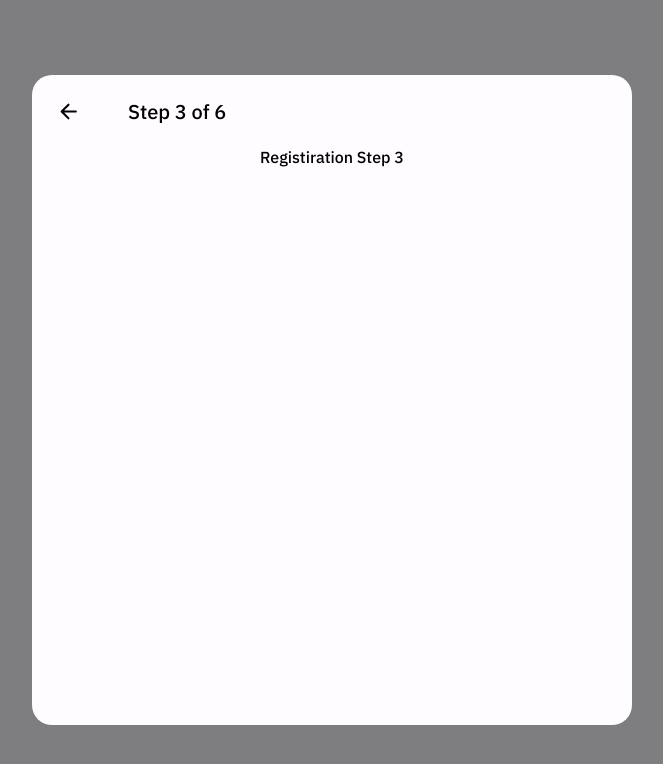
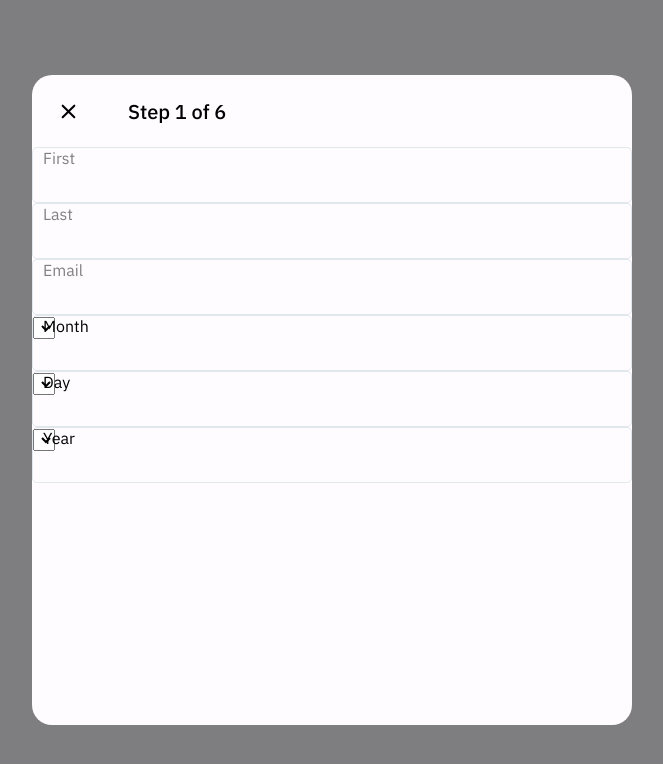
Before and after one commit to MrKenobii/Spring-Twitter-Clone, a React (Create React App) app in the folder frontend/: page / in a window 1280 px wide. Shown: the top 764 px of the page, without its empty margins (308-971 px from the left). Built offline with nearby package versions, Linux system fonts and the light colour scheme.

Commit message:
Date fields

```diff
--- a/frontend/src/components/ValidatedInput/StyledInput.tsx
+++ b/frontend/src/components/ValidatedInput/StyledInput.tsx
@@ -18,6 +18,6 @@ export const StyledInputLabel = styled.span<StyledInputProps>`
    margin: 0;
    padding: 0;
    font-size: ${(props) => props.active ? '13px' : '18px'}
-   top: ${(props) => props.active ? '5px' : '16px'}
+   top: ${(props) => props.active ? '15px' : '6px'}
    color : ${(props) => determineLabelColor(props)}
 `;
--- /dev/null
+++ b/frontend/src/components/ValidatedInput/ValidatedDateSelector.tsx
@@ -0,0 +1,34 @@
+import React from "react";
+import {StyledInputBox, StyledInputLabel } from "./StyledInput";
+
+interface ValidatedDateSelectorProps{
+    style:string;
+    valid:boolean;
+    name:string;
+    dropDown():JSX.Element[]
+}
+
+export const ValidatedDateSelector:React.FC<ValidatedDateSelectorProps> = (props: ValidatedDateSelectorProps) => {
+    const [active, setActive] = React.useState<boolean>(false);
+    const [value, setValue] = React.useState<number>(0);
+    const changeValue = (e:React.ChangeEvent<HTMLSelectElement>) => {
+        console.log("Dispatch this change to a reducer");
+        console.log('value: ' + e.target.value);
+        setValue(+e.target.value); // + changes Change event's value to number in  ts
+    }
+    const toggleActive = (e:React.FocusEvent<HTMLSelectElement>) => {
+        setActive(!active);
+    }
+    return (
+        <div  className={props.style}>
+            <StyledInputBox active={active} valid={props.valid}>
+                <StyledInputLabel color="gray" active={true} valid={props.valid}>
+                    {props.name}
+                </StyledInputLabel>
+                <select onChange={changeValue} onFocus={toggleActive} onBlur={toggleActive}>
+                    {props.dropDown()}
+                </select>
+            </StyledInputBox>
+        </div>
+    )
+}
--- a/frontend/src/components/ValidatedInput/ValidatedInput.tsx
+++ b/frontend/src/components/ValidatedInput/ValidatedInput.tsx
@@ -3,6 +3,7 @@ import { StyledInputBox, StyledInputLabel} from "./StyledInput";
 import './ValidatedInput.css';
 import {ValidatedInputState} from "../../utils/GlobalInterfaces";
 import {determineValidatedStyles} from "../../utils/DetermineStyleUtils";
+import {log} from "util";
 
 interface ValidatedUserInputProps {
     name: string;
@@ -28,7 +29,8 @@ export const ValidatedInput:React.FC<ValidatedUserInputProps> = ({name, label, e
     const focus = (e:React.FocusEvent<HTMLInputElement>):void => {
         setValidatedState({
             ...validatedState,
-            active: !validatedState?.active,
+            active: !validatedState.active,
+            labelActive: !validatedState.labelActive
         });
     }
     const updateValue = (e: React.ChangeEvent<HTMLInputElement>):void => {
@@ -43,7 +45,7 @@ export const ValidatedInput:React.FC<ValidatedUserInputProps> = ({name, label, e
     return (
         <div className="validated-input">
             <StyledInputBox active={validatedState.active} valid={validatedState.valid}>
-                <StyledInputLabel color={validatedState.labelColor} active={validatedState.labelActive} valid={validatedState.valid}>{label}</StyledInputLabel>
+                <StyledInputLabel style={{color: validatedState.labelColor}}  active={validatedState.labelActive} valid={validatedState.valid}>{label}</StyledInputLabel>
                 <input className="validated-input-value" onFocus={focus} onBlur={focus} onChange={updateValue} {...attributes} />
             </StyledInputBox>
             {!validatedState.valid ? <span>{errorMessage}</span> : <></>}
--- /dev/null
+++ b/frontend/src/features/register/components/RegisterDateInput/RegisterDateInput.tsx
@@ -0,0 +1,12 @@
+import React from "react";
+import {ValidatedDateSelector} from "../../../../components/ValidatedInput/ValidatedDateSelector";
+
+export const RegisterDateInput:React.FC = () => {
+    return (
+        <div className="register-date">
+            <ValidatedDateSelector style={"validated-month"} valid={true} name={"Month"} dropDown={() => {return []}} />
+            <ValidatedDateSelector style={"validated-day"} valid={true} name={"Day"} dropDown={() => {return []}} />
+            <ValidatedDateSelector style={"validated-year"} valid={true} name={"Year"} dropDown={() => {return []}} />
+        </div>
+    )
+}
--- a/frontend/src/features/register/components/RegisterFormOne/RegisterFormOne.tsx
+++ b/frontend/src/features/register/components/RegisterFormOne/RegisterFormOne.tsx
@@ -2,6 +2,7 @@ import React from "react";
 import './RegisterFormOne.css';
 import { validateName } from "../../../../services/Validators";
 import { ValidatedInput} from "../../../../components/ValidatedInput/ValidatedInput";
+import {RegisterDateInput} from "../RegisterDateInput/RegisterDateInput";
 
 interface FormOneState{
     firstName: string;
@@ -29,6 +30,7 @@ export const RegisterFormOne:React.FC = () => {
                 <ValidatedInput name={"firstName"} label={"First"} errorMessage={"Please enter your name."} validator={validateName} changeValue={updateUser} />
                 <ValidatedInput name={"lastName"} label={"Last"} errorMessage={"Please enter your last name."} validator={validateName} changeValue={updateUser} />
                 <ValidatedInput name={"email"} label={"Email"} errorMessage={"Please enter a valid email."} validator={validateName} changeValue={updateUser} />
+                <RegisterDateInput />
             </div>
         </div>
     )
--- a/frontend/src/features/register/components/RegisterModal/RegisterModal.tsx
+++ b/frontend/src/features/register/components/RegisterModal/RegisterModal.tsx
@@ -5,7 +5,7 @@ import './RegisterModal.css';
 import {determineModalContent} from "../../utils/RegisterModalUtils";
 
 export const RegisterModal:React.FC = () => {
-    const [step, setStep] = React.useState(3);
+    const [step, setStep] = React.useState(1);
     const stepButtonClicked = () => {
         step === 1 || step === 4 || step === 6  ? setStep(step) : setStep(step - 1);
     }
--- a/frontend/src/utils/DetermineStyleUtils.ts
+++ b/frontend/src/utils/DetermineStyleUtils.ts
@@ -12,7 +12,6 @@ export const determineLabelColor = (props: StyledInputProps) : string => {
     let { active, valid ,theme, color} = props;
     if(color && color === 'error') return theme.colors.error;
     if(color && color === 'blue') return theme.colors.blue;
-
     return theme.colors.gray;
 }
 
@@ -22,7 +21,7 @@ export const determineValidatedStyles = (state: ValidatedInputState, validator:
         valid = validator(value);
         if(active && valid){
             labelActive = true;
-            labelColor = 'blue';
+            labelColor = '#1DA1F1';
         }
         if(active && !valid){
             labelActive=true;
@@ -30,18 +29,18 @@ export const determineValidatedStyles = (state: ValidatedInputState, validator:
         }
         if(!active && valid){
             labelActive=true;
-            labelColor="gray";
+            labelColor="#7F7E7F";
         }
         if(!active && !valid){
             labelActive = false;
-            labelColor="gray";
+            labelColor="#7F7E7F";
         } else {
             if(active){
                 labelActive=true;
-                labelColor="blue";
+                labelColor="#1DA1F1";
             } else {
                 labelActive=false;
-                labelColor="gray";
+                labelColor="#7F7E7F";
             }
         }
     }
--- a/frontend/src/utils/GlobalInterfaces.ts
+++ b/frontend/src/utils/GlobalInterfaces.ts
@@ -25,3 +25,8 @@ export interface ValidatedInputState{
     labelColor:string;
     value: string;
 }
+export interface Dob {
+    month: number;
+    day: number;
+    year: number;
+}
```
